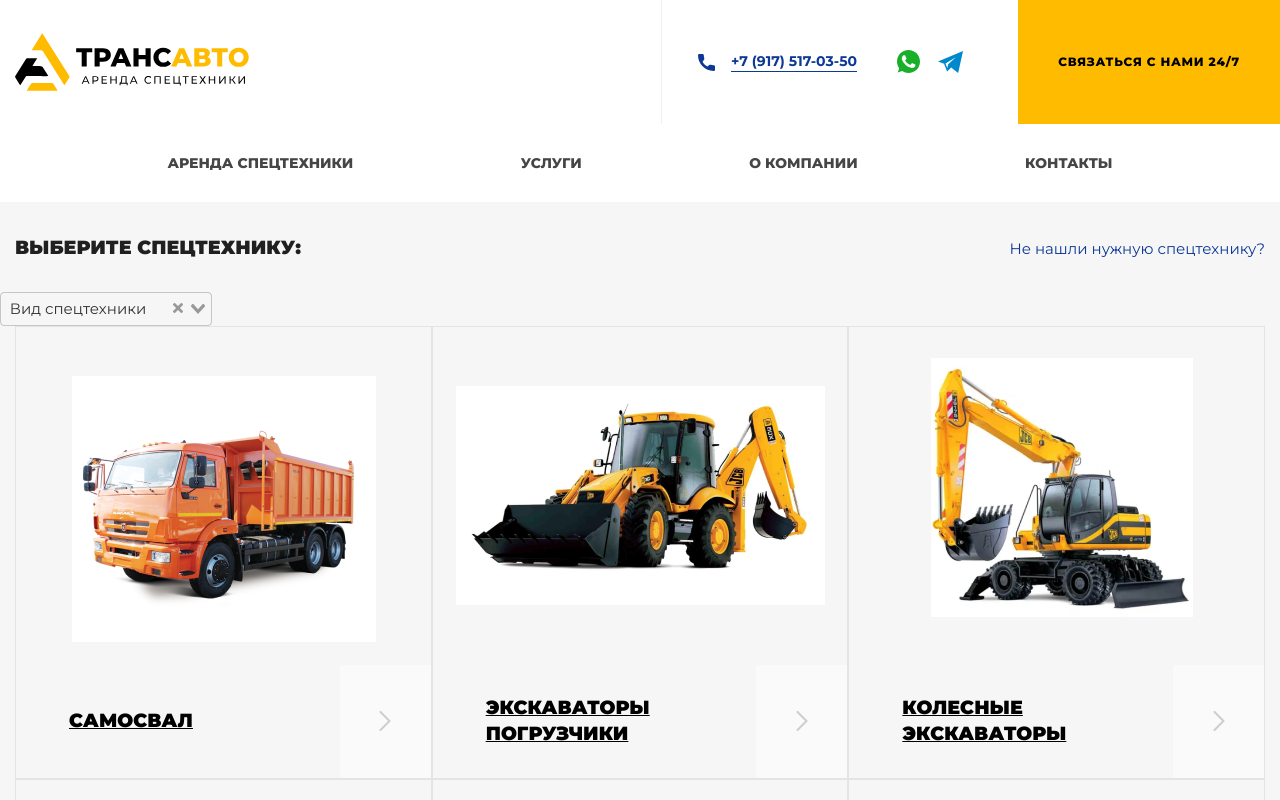
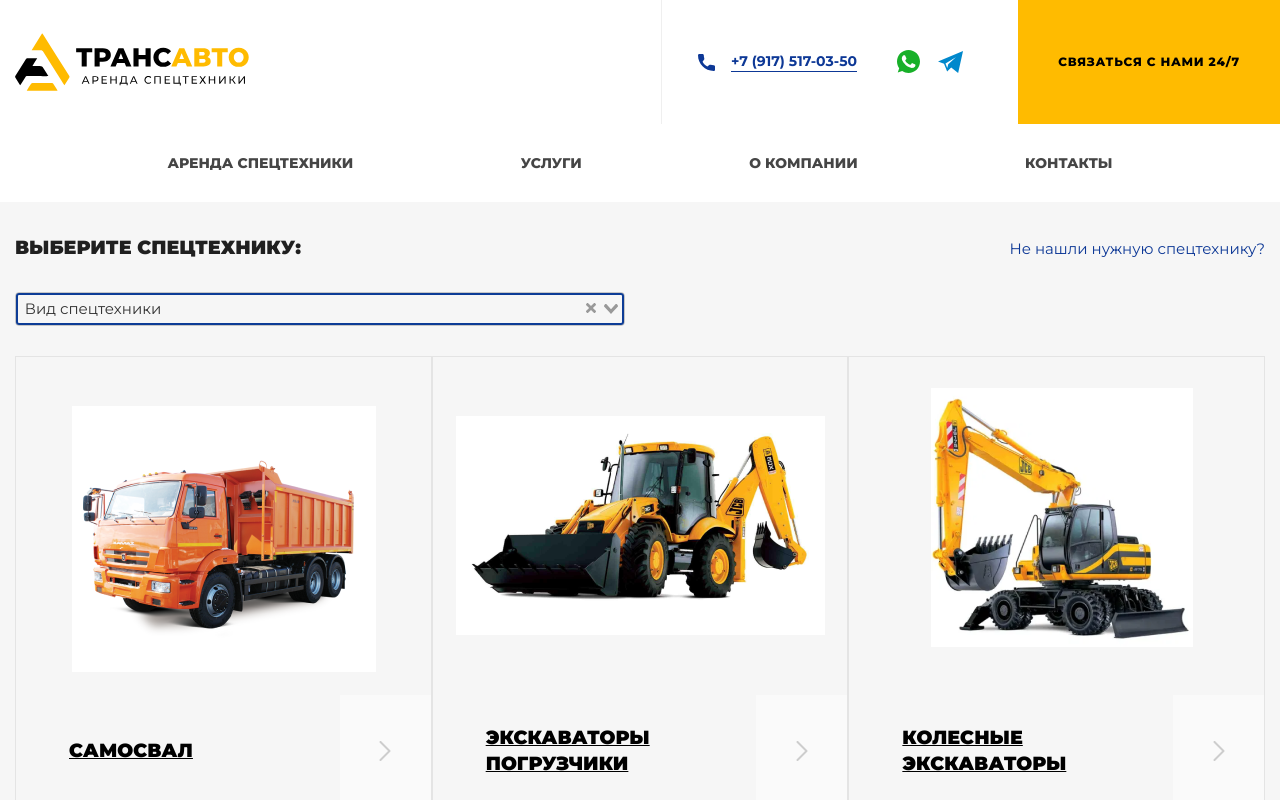
Before and after one commit to Web-Owl/transauto, a Vue app: page /arenda in a window 1280 px wide. Shown: the top 800 px of the page. Built offline with nearby package versions, Linux system fonts and the light colour scheme.

Commit message:
филтр с одиночным выбором

```diff
--- a/src/assets/css/style.css
+++ b/src/assets/css/style.css
@@ -1717,7 +1717,9 @@ label:hover .product__dopImg img {
 	font-weight: 900;
 	color: #202020;
 }
-.rentFilter__selects .new-select.on ,
+.rentFilter__selects .vs--open ,
+.rentFilter__selects .vs__dropdown-menu  ,
+.rentFilter__selects .vs__dropdown-toggle  ,
 .rentFilter__selects .new-select:focus ,
 .rentFilter__selects select:focus ,
 .rentFilter__selects .new-select:hover ,
--- a/src/assets/js/Catalog.js
+++ b/src/assets/js/Catalog.js
@@ -3,7 +3,6 @@ export const rentCatalog__items = [
     {
         name: 'Самосвал',
         img_src: '../src/assets/img/iblock/a87/d31u8cy79jjpb0j8gw7zaz7arodg1pt7.png',
-        category: 'сам'
     },
     {
         name: 'Экскаваторы погрузчики',
--- a/src/assets/js/Goods.js
+++ b/src/assets/js/Goods.js
@@ -169,6 +169,7 @@ export const goods = [
     },
     {
         name: 'Самосвал КАМАЗ-6520 20м3',
+        category: 'Самосвал',
         img_src: '../src/assets/img/iblock/f10/m9n989awofbnsev30u2rzmuhlngojsm5.jpg',
         price_per_hour: '1 500',
         price_total: '12 000',
--- a/src/components/Filter.vue
+++ b/src/components/Filter.vue
@@ -9,17 +9,14 @@
             vSelect
         },
         computed: {
-            sortedList() {
-            console.log(this.selected)
-                return this.selected
-            }
+
         },
         data() {
             return {
                 rentCatalog__items: rentCatalog__items,
-                selected: {
-                    name:'Вид спецтехники'
-                }
+                // selected: ''
+                selected: 'Вид спецтехники'
+
             }
         }
     }
@@ -30,19 +27,11 @@
             <div class="rentFilter__label">выберите спецтехнику:</div>
             <a  class="rentFilter__link showInd">Не нашли нужную спецтехнику?</a>
             <div class="rentFilter__selects df fww">
-            <v-select v-model="selected" :value="selected" label="name" :options="rentCatalog__items" class="FilterCategory" ></v-select>
-                <div class="rentCatalog rentCatalog--mb155 contentData df fww" v-if="selected.name != 'Вид спецтехники'">
-                    <div class="rentCatalog__item">
-                        <div class="rentCatalog__img" >
-                                <img :src="sortedList.img_src" alt="">
-                        </div>
-                        <div class="rentCatalog__name">
-                            {{sortedList.name}}
-                        </div>
-                        <div class="rentCatalog__link" ></div>
-                    </div>
-                </div>
-                <div class="rentCatalog rentCatalog--mb155 contentData df fww" v-else>
+            <div class="select">
+                <v-select v-model="selected" placeholder ='Выберите вид спецтехники' label="name" :options="rentCatalog__items" class="FilterCategory"
+                ></v-select>
+            </div>
+                <div class="rentCatalog rentCatalog--mb155 contentData df fww" v-if="selected =='Вид спецтехники'">
                     <div class="rentCatalog__item" v-for="item in rentCatalog__items">
                         <div class="rentCatalog__img" >
                                 <img :src="item.img_src" alt="">
@@ -53,6 +42,17 @@
                         <div class="rentCatalog__link" ></div>
                     </div>
                 </div>
+                <div class="rentCatalog rentCatalog--mb155 contentData df fww" v-else>
+                    <div class="rentCatalog__item">
+                        <div class="rentCatalog__img" >
+                                <img :src="selected.img_src" alt="">
+                        </div>
+                        <div class="rentCatalog__name">
+                            {{selected.name}}
+                        </div>
+                        <div class="rentCatalog__link" ></div>
+                    </div>
+                </div>
             </div>
         </div>
     </div>
```
